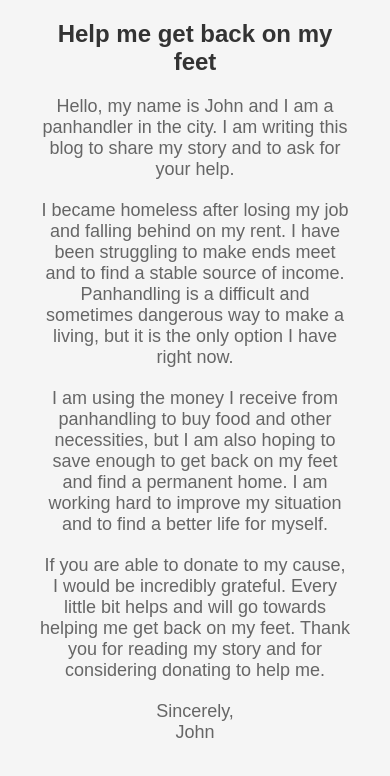
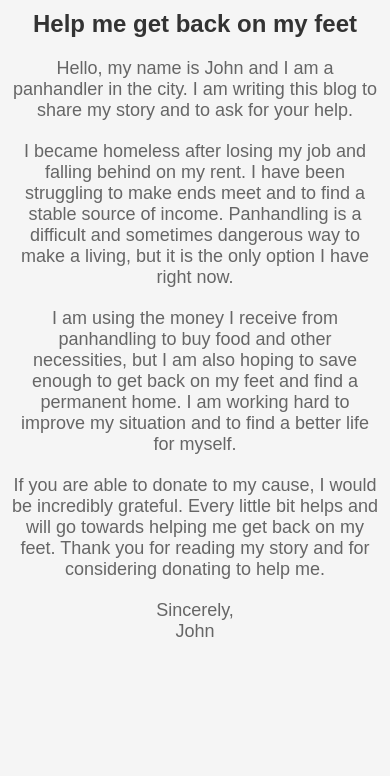
Before and after one commit to GunEcstasy/panhandle-website, a plain HTML site: page index.html in a window 390 px wide. Drawn offline with Linux system fonts and the light colour scheme.

Commit message:
make it mobile friendly

```diff
--- a/index.html
+++ b/index.html
@@ -17,6 +17,28 @@
       padding: 20px;
       text-align: center;
       box-sizing: border-box;
+    }
+
+    /* Add a media query to make the page responsive on mobile devices */
+    @media only screen and (max-width: 600px) {
+      .container {
+        width: 100%;
+        padding: 10px;
+      }
+
+      h1 {
+        font-size: 20px;
+        margin: 0 0 10px 0;
+      }
+
+      p {
+        font-size: 16px;
+        margin: 0 0 10px 0;
+      }
+
+      a {
+        font-size: 16px;
+      }
     }
 
     h1 {
```
